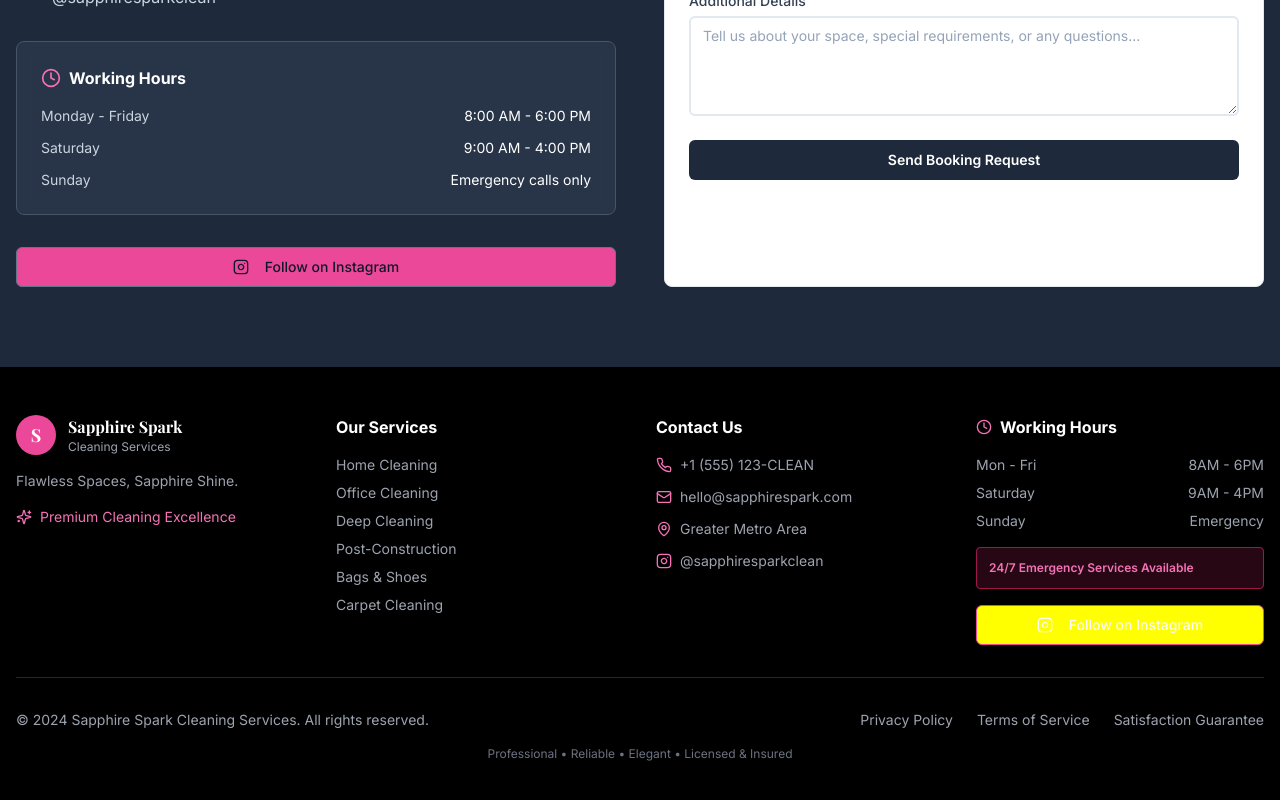
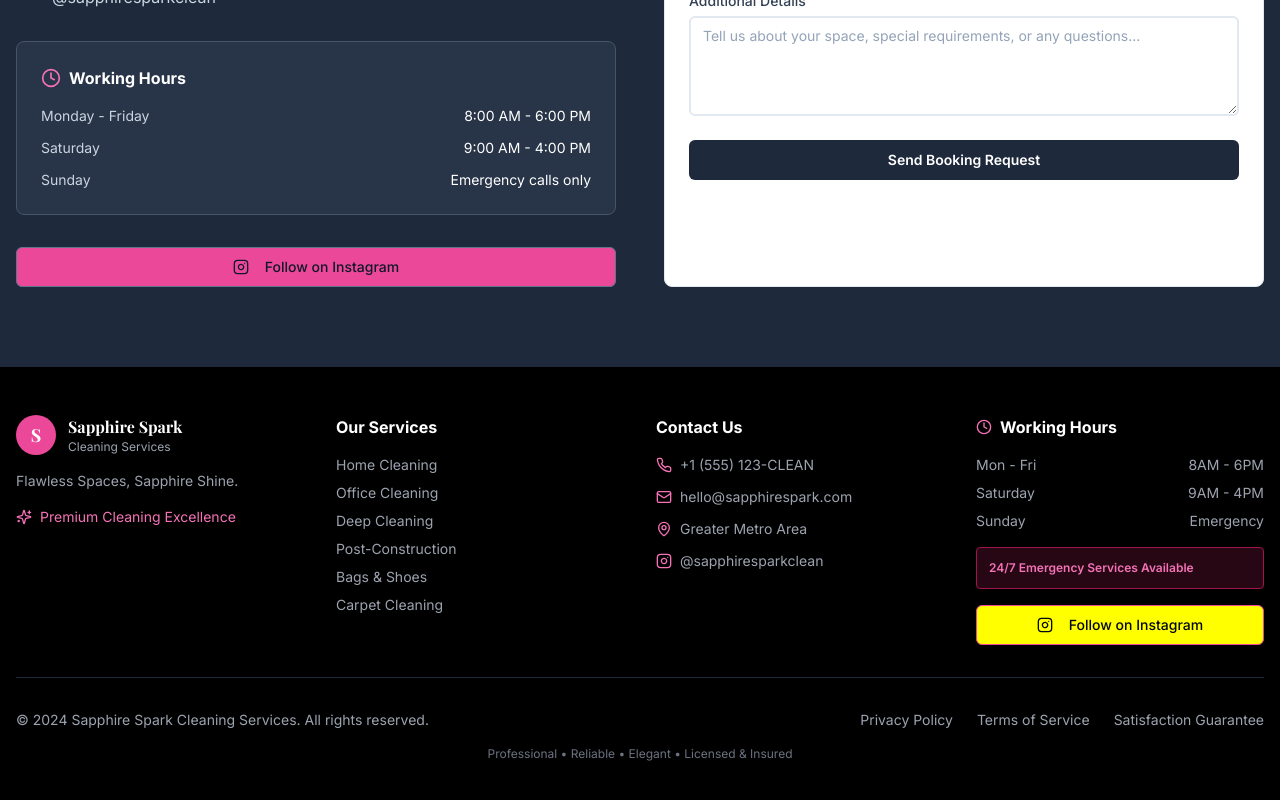
Before and after one commit to DavidWinrich101/sapphire-spark-web, a React (Vite) app: page / in a window 1280 px wide. Shown: the part 5053-5853 px from the top of the page. Built offline with nearby package versions, Linux system fonts and the light colour scheme.

Commit message:
Visual edit in Lovable
Edited UI in Lovable

```diff
--- a/src/components/Footer.tsx
+++ b/src/components/Footer.tsx
@@ -86,7 +86,7 @@ const Footer = () => {
 
             {/* Fixed Instagram Button */}
             <div className="mt-4">
-              <Button variant="outline" className="w-full border-pink-500 hover:bg-pink-500 transition-colors text-slate-50">
+              <Button variant="outline" className="w-full border-pink-500 hover:bg-pink-500 transition-colors text-slate-950">
                 <Instagram className="h-4 w-4 mr-2" />
                 Follow on Instagram
               </Button>
```
